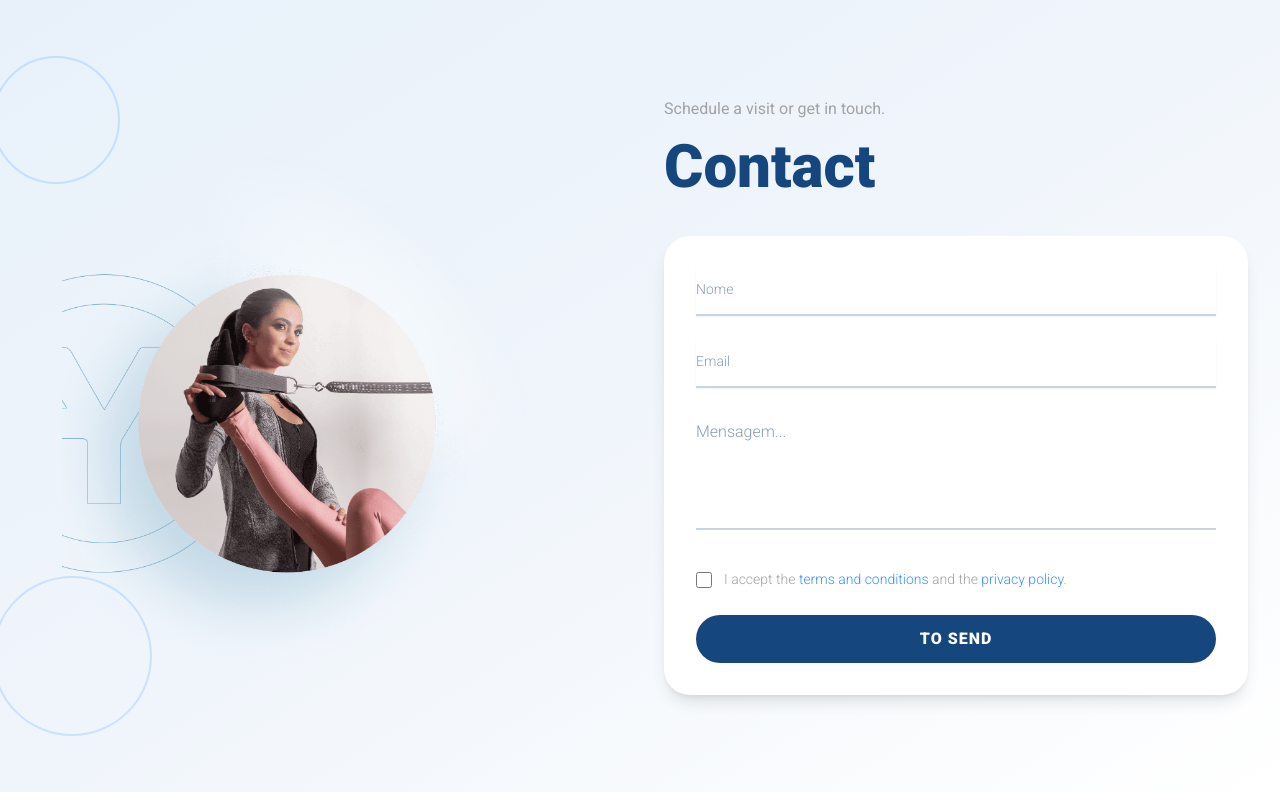
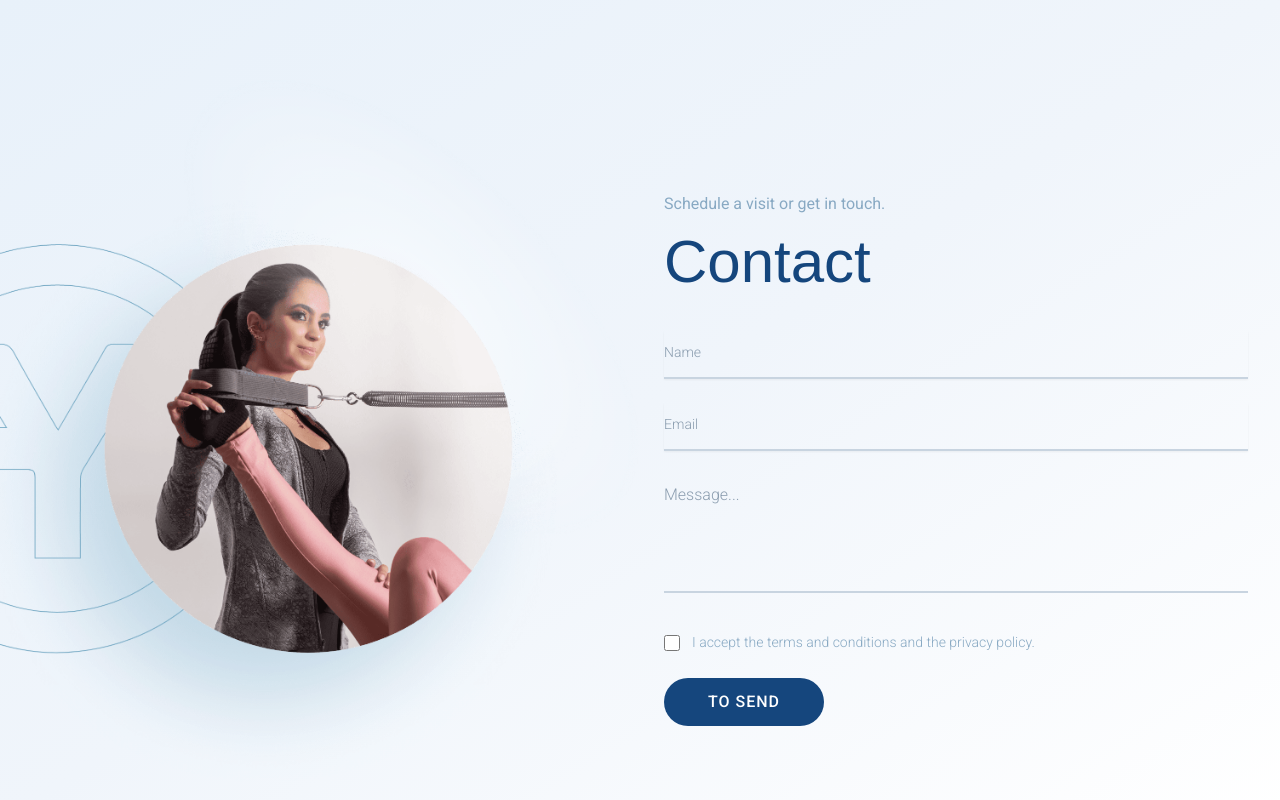
Before and after one commit to AsifIqbal093/YourselfPilates_Main, a Next.js app: page /contactos in a window 1280 px wide. Shown: the top 800 px of the page. Built offline with nearby package versions, Linux system fonts and the light colour scheme; a web font is replaced by a local one.

Commit message:
fix contactpage

```diff
--- a/src/components/sections/Contactos/ContactHero.jsx
+++ b/src/components/sections/Contactos/ContactHero.jsx
@@ -8,10 +8,6 @@ import { Button } from "@/components/ui/button";
 import { Input } from "@/components/ui/input";
 import { CONTACT_FORM_CONFIG } from "@/constants/ContactInfo";
 
-/**
- * Contact Hero Section
- * Includes heading, background image, and contact form
- */
 const ContactHero = () => {
   const [formData, setFormData] = useState({
     nome: "",
@@ -19,10 +15,10 @@ const ContactHero = () => {
     mensagem: "",
     consentimento: false,
   });
+
   const [loading, setLoading] = useState(false);
   const [message, setMessage] = useState({ type: "", text: "" });
 
-  // Handle input changes
   const handleChange = (e) => {
     const { name, value, type, checked } = e.target;
     setFormData((prev) => ({
@@ -31,7 +27,6 @@ const ContactHero = () => {
     }));
   };
 
-  // Handle form submission
   const handleSubmit = async (e) => {
     e.preventDefault();
     setLoading(true);
@@ -40,9 +35,7 @@ const ContactHero = () => {
     try {
       const response = await fetch("/api/contact", {
         method: "POST",
-        headers: {
-          "Content-Type": "application/json",
-        },
+        headers: { "Content-Type": "application/json" },
         body: JSON.stringify(formData),
       });
 
@@ -53,7 +46,6 @@ const ContactHero = () => {
           type: "success",
           text: CONTACT_FORM_CONFIG.messages.success,
         });
-        // Reset form
         setFormData({
           nome: "",
           email: "",
@@ -76,82 +68,58 @@ const ContactHero = () => {
     }
   };
 
-  // Animation variants
   const containerVariants = {
     hidden: { opacity: 0 },
-    visible: {
-      opacity: 1,
-      transition: {
-        staggerChildren: 0.2,
-        delayChildren: 0.1,
-      },
-    },
+    visible: { opacity: 1, transition: { staggerChildren: 0.2, delayChildren: 0.1 } },
   };
 
   const itemVariants = {
     hidden: { opacity: 0, y: 20 },
-    visible: {
-      opacity: 1,
-      y: 0,
-      transition: { duration: 0.6 },
-    },
+    visible: { opacity: 1, y: 0, transition: { duration: 0.6 } },
   };
 
   return (
-    <section className="relative bg-gradient-to-br from-[#e8f1fa] via-[#f0f5fb] to-[#ffffff] py-12 md:py-16 lg:py-24 overflow-hidden min-h-[700px]">
-      {/* Content */}
+    <section className="relative bg-gradient-to-br from-[#e8f1fa] via-[#f0f5fb] to-[#ffffff] py-12 md:py-16 lg:py-24 overflow-hidden min-h-screen">
+
+      <div className="absolute top-0 left-0 w-1/2 h-full hidden lg:block">
+        <Image
+          src="/images/Contact.png"
+          alt="Contact - YourSelf Pilates"
+          fill
+          className="object-cover object-left"
+          priority
+        />
+      </div>
+
       <div className="container mx-auto px-4 md:px-6 lg:px-8 relative z-10">
         <div className="grid grid-cols-1 lg:grid-cols-2 gap-8 lg:gap-12 items-center">
-          {/* Left Column - Contact Image */}
+
+          {/* Empty left column for spacing on large screens */}
+          <div className="hidden lg:block"></div>
+
+          {/* Right Column */}
           <motion.div
             variants={containerVariants}
             initial="hidden"
             animate="visible"
-            className="relative w-full h-full flex items-center justify-center order-2 lg:order-1"
+            className="w-full order-1 lg:order-2 flex flex-col justify-start h-full pt-24"
           >
-            {/* Contact Image */}
-            <motion.div
-              variants={itemVariants}
-              className="relative w-full max-w-[600px] h-[400px] md:h-[500px] lg:h-[600px]"
-            >
-              <Image
-                src="/images/Contact.png"
-                alt="Contact - YourSelf Pilates"
-                fill
-                className="object-contain"
-                priority
-                sizes="(max-width: 768px) 100vw, 50vw"
-              />
-              {/* Decorative circles behind image */}
-              <div className="absolute -top-10 -left-10 w-32 h-32 rounded-full border-2 border-[#398ffc]/20" />
-              <div className="absolute -bottom-10 -left-10 w-40 h-40 rounded-full border-2 border-[#398ffc]/20" />
-            </motion.div>
-          </motion.div>
 
-          {/* Right Column - Heading & Contact Form */}
-          <motion.div
-            variants={containerVariants}
-            initial="hidden"
-            animate="visible"
-            className="w-full order-1 lg:order-2"
-          >
-            {/* Section Heading */}
+            {/* Heading */}
             <motion.div variants={itemVariants} className="mb-6 lg:mb-8">
-              <p className="text-[#a1a2a4] text-sm md:text-base mb-2 font-normal">
+              <p className="text-[#88a9c3] text-sm md:text-base mb-2 font-normal">
                 Schedule a visit or get in touch.
               </p>
-              <h1 className="text-[#15467d] text-4xl md:text-5xl lg:text-6xl font-semibold leading-tight">
+              <h1 className="text-[#15467d] text-4xl md:text-5xl lg:text-6xl leading-tight font-accent">
                 Contact
               </h1>
             </motion.div>
 
-            {/* Contact Form Card */}
-            <motion.div
-              variants={itemVariants}
-              className="bg-white rounded-[26px] p-6 md:p-8 shadow-lg"
-            >
+            {/* Contact Form */}
+            <motion.div variants={itemVariants}>
               <form onSubmit={handleSubmit} className="space-y-6">
-                {/* Nome Field */}
+
+                {/* Nome */}
                 <div>
                   <Input
                     type="text"
@@ -161,11 +129,11 @@ const ContactHero = () => {
                     value={formData.nome}
                     onChange={handleChange}
                     required
-                    className="w-full h-12 px-0 pb-3 pt-2 border-0 border-b-2 border-[#c8d4e0] rounded-none focus:border-[#398ffc] focus:ring-0 text-[#3b3d42] text-base placeholder:text-[#8b9daf] bg-white transition-colors duration-200"
+                    className="w-full h-12 px-0 pb-3 pt-2 border-0 border-b-2 border-[#c8d4e0] rounded-none focus:border-transparent focus:ring-0 text-[#3b3d42] text-base placeholder:text-[#8b9daf]"
                   />
                 </div>
 
-                {/* Email Field */}
+                {/* Email */}
                 <div>
                   <Input
                     type="email"
@@ -175,26 +143,24 @@ const ContactHero = () => {
                     value={formData.email}
                     onChange={handleChange}
                     required
-                    className="w-full h-12 px-0 pb-3 pt-2 border-0 border-b-2 border-[#c8d4e0] rounded-none focus:border-[#398ffc] focus:ring-0 text-[#3b3d42] text-base placeholder:text-[#8b9daf] bg-white transition-colors duration-200"
+                    className="w-full h-12 px-0 pb-3 pt-2 border-0 border-b-2 border-[#c8d4e0] rounded-none focus:border-transparent focus:ring-0 text-[#3b3d42] text-base placeholder:text-[#8b9daf]"
                   />
                 </div>
 
-                {/* Mensagem Field */}
+                {/* Mensagem */}
                 <div>
                   <textarea
                     name="mensagem"
                     id="mensagem"
-                    placeholder={
-                      CONTACT_FORM_CONFIG.fields.mensagem.placeholder
-                    }
+                    placeholder={CONTACT_FORM_CONFIG.fields.mensagem.placeholder}
                     value={formData.mensagem}
                     onChange={handleChange}
                     rows={4}
-                    className="w-full px-0 pb-3 pt-2 border-0 border-b-2 border-[#c8d4e0] rounded-none focus:border-[#398ffc] focus:ring-0 text-[#3b3d42] text-base placeholder:text-[#8b9daf] resize-none bg-white transition-colors duration-200"
+                    className="w-full px-0 pb-3 pt-2 border-0 border-b-2 border-[#c8d4e0] rounded-none focus:border-transparent focus:ring-0 text-[#3b3d42] text-base placeholder:text-[#8b9daf] resize-none"
                   />
                 </div>
 
-                {/* Consentimento Checkbox */}
+                {/* Checkbox */}
                 <div className="flex items-start space-x-3 pt-2">
                   <input
                     type="checkbox"
@@ -203,35 +169,29 @@ const ContactHero = () => {
                     checked={formData.consentimento}
                     onChange={handleChange}
                     required
-                    className="mt-1 w-4 h-4 text-[#398ffc] border-gray-300 rounded focus:ring-[#398ffc]"
+                    className="mt-1 w-4 h-4 rounded accent-[#15467d] border-[#15467d] focus:ring-[#15467d]"
                   />
+
                   <label
                     htmlFor="consentimento"
-                    className="text-sm text-[#a1a2a4] leading-relaxed cursor-pointer"
+                    className="text-sm text-[#88a9c3] leading-relaxed cursor-pointer"
                   >
                     I accept the{" "}
-                    <Link
-                      href="/termos-e-condicoes"
-                      className="text-[#398ffc] hover:underline"
-                    >
+                    <Link href="/termos-e-condicoes" className="text-[#88a9c3]">
                       terms and conditions
                     </Link>{" "}
                     and the{" "}
-                    <Link
-                      href="/politica-de-privacidade"
-                      className="text-[#398ffc] hover:underline"
-                    >
+                    <Link href="/politica-de-privacidade" className="text-[#88a9c3]">
                       privacy policy
                     </Link>
                     .
                   </label>
                 </div>
 
-                {/* Submit Button */}
                 <Button
                   type="submit"
                   disabled={loading}
-                  className="w-full h-12 rounded-[29px] text-base font-semibold bg-[#15467d] hover:bg-[#1a5691] text-white transition-colors duration-300"
+                  className="w-40 h-12 rounded-[29px] text-base bg-[#15467d] text-white hover:bg-[#15467d] focus:bg-[#15467d] active:bg-[#15467d] transition-none"
                   size="lg"
                 >
                   {loading ? "Sending..." : "To send"}
@@ -242,15 +202,15 @@ const ContactHero = () => {
                   <motion.div
                     initial={{ opacity: 0, y: -10 }}
                     animate={{ opacity: 1, y: 0 }}
-                    className={`p-4 rounded-lg text-sm ${
-                      message.type === "success"
-                        ? "bg-green-50 text-green-700 border border-green-200"
-                        : "bg-red-50 text-red-700 border border-red-200"
-                    }`}
+                    className={`p-4 rounded-lg text-sm ${message.type === "success"
+                      ? "bg-green-50 text-green-700 border border-green-200"
+                      : "bg-red-50 text-red-700 border border-red-200"
+                      }`}
                   >
                     {message.text}
                   </motion.div>
                 )}
+
               </form>
             </motion.div>
           </motion.div>
--- a/src/constants/ContactInfo.js
+++ b/src/constants/ContactInfo.js
@@ -55,9 +55,9 @@ export const CONTACT_INFO = {
 export const CONTACT_FORM_CONFIG = {
   fields: {
     nome: {
-      name: "nome",
+      name: "name",
       label: "Nome",
-      placeholder: "Nome",
+      placeholder: "Name",
       type: "text",
       required: true,
     },
@@ -69,9 +69,9 @@ export const CONTACT_FORM_CONFIG = {
       required: true,
     },
     mensagem: {
-      name: "mensagem",
-      label: "Mensagem",
-      placeholder: "Mensagem...",
+      name: "Message",
+      label: "Message",
+      placeholder: "Message...",
       type: "textarea",
       required: false,
     },
```
Also changed, not shown: src/components/sections/Contactos/ContactInfo.jsx (+9 -9 lines).
